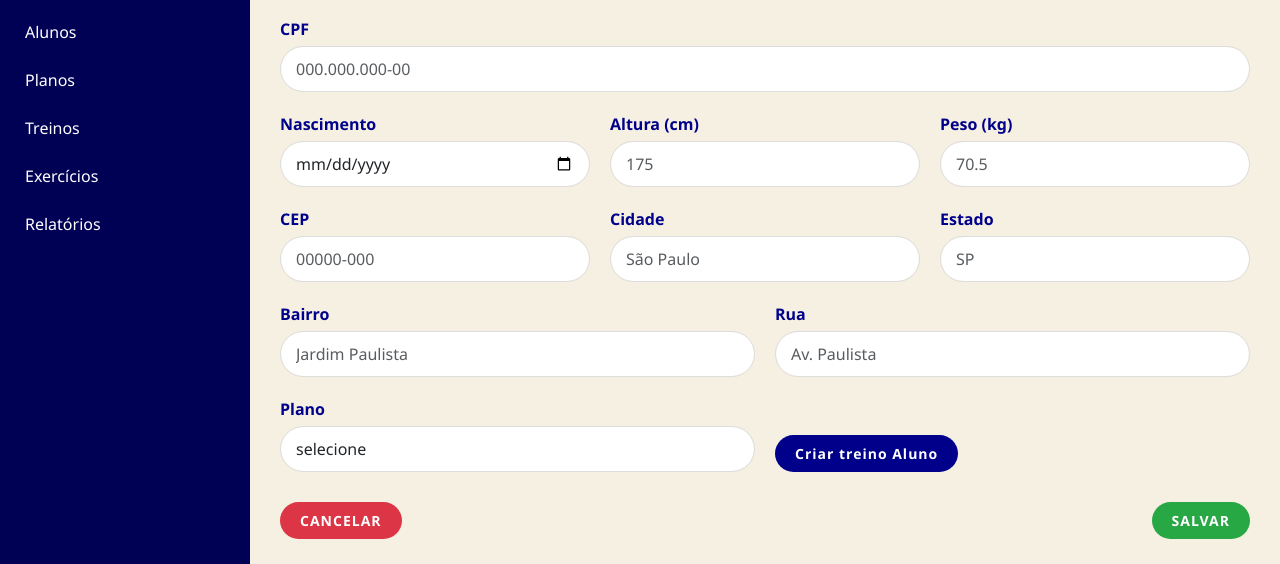
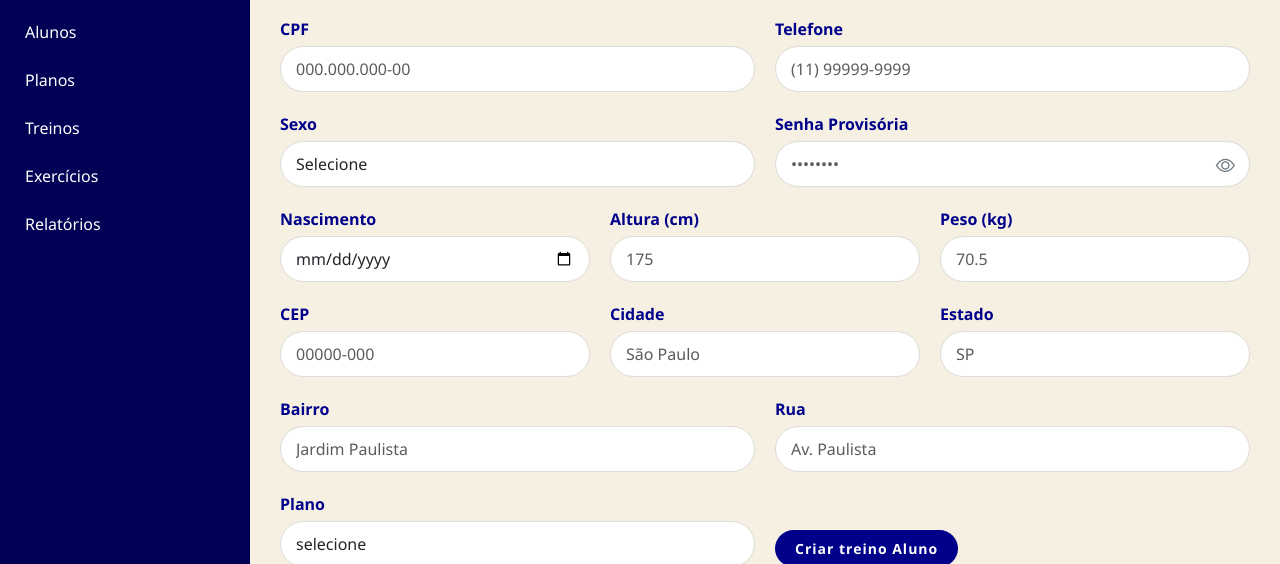
Before and after one commit to ANDRE658/FortisWeb, a plain HTML site: page CadastroAluno.html in a window 1280 px wide. Shown: the part 236-800 px from the top of the page. Drawn offline with nearby package versions, Linux system fonts and the light colour scheme.

Commit message:
Ajustes tela cadastro

```diff
--- a/CadastroAluno.html
+++ b/CadastroAluno.html
@@ -65,15 +65,38 @@
           </div>
         </div>
 
-        <!-- Linha 2: CPF -->
+        <!-- Linha 2: CPF e Telefone -->
         <div class="form-row">
           <div class="form-group">
             <label for="cpf" class="form-label">CPF</label>
             <input type="text" class="form-control" id="cpf" placeholder="000.000.000-00" required />
           </div>
+          <div class="form-group">
+            <label for="telefone" class="form-label">Telefone</label>
+            <input type="tel" class="form-control" id="telefone" placeholder="(11) 99999-9999" required />
+          </div>
         </div>
 
-        <!-- Linha 3: Nascimento, Altura, Peso -->
+        <!-- Linha 3: Sexo e Senha Provisória -->
+        <div class="form-row">
+          <div class="form-group">
+            <label for="sexo" class="form-label">Sexo</label>
+            <select class="form-control" id="sexo" required>
+              <option value="" disabled selected>Selecione</option>
+              <option value="M">Masculino</option>
+              <option value="F">Feminino</option>
+            </select>
+          </div>
+          <div class="form-group position-relative">
+            <label for="senhaProvisoria" class="form-label">Senha Provisória</label>
+            <input type="password" class="form-control" id="senhaProvisoria" placeholder="••••••••" required />
+            <span class="password-toggle" id="toggleSenha">
+              <i class="bi bi-eye"></i>
+            </span>
+          </div>
+        </div>
+
+        <!-- Linha 4: Nascimento, Altura, Peso -->
         <div class="form-row">
           <div class="form-group">
             <label for="nascimento" class="form-label">Nascimento</label>
@@ -89,7 +112,7 @@
           </div>
         </div>
 
-        <!-- Linha 4: CEP, Cidade, Estado -->
+        <!-- Linha 5: CEP, Cidade, Estado -->
         <div class="form-row">
           <div class="form-group">
             <label for="cep" class="form-label">CEP</label>
@@ -105,7 +128,7 @@
           </div>
         </div>
 
-        <!-- Linha 5: Bairro, Rua -->
+        <!-- Linha 6: Bairro, Rua -->
         <div class="form-row">
           <div class="form-group">
             <label for="bairro" class="form-label">Bairro</label>
@@ -117,7 +140,7 @@
           </div>
         </div>
 
-        <!-- Linha 6: Plano e Botão Criar Treino -->
+        <!-- Linha 7: Plano e Botão Criar Treino -->
         <div class="form-row align-items-end">
           <div class="form-group">
             <label for="plano" class="form-label">Plano</label>
@@ -147,7 +170,7 @@
   <script src="https://cdn.jsdelivr.net/npm/bootstrap@5.3.3/dist/js/bootstrap.bundle.min.js"></script>
 
   <!-- JavaScript para interatividade -->
-  <script src="Script/ScriptCadastrarAluno"></script>
+  <script src="Script/ScriptCadastrarAluno.js"></script>
 
 </body>
 </html>
--- a/Style/StyleCadastroAluno.css
+++ b/Style/StyleCadastroAluno.css
@@ -169,3 +169,17 @@ body {
   justify-content: space-between;
   margin-top: 30px;
 }
+
+/* Estilo para o ícone de alternar senha */
+.password-toggle {
+  position: absolute;
+  right: 15px;
+  top: 40px;
+  cursor: pointer;
+  font-size: 1.2rem;
+  color: #6c757d;
+}
+
+.form-group.position-relative {
+  position: relative;
+}
```
Also changed, not shown: Script/ScriptLogin.js (+49 -16 lines), 1 other file.
